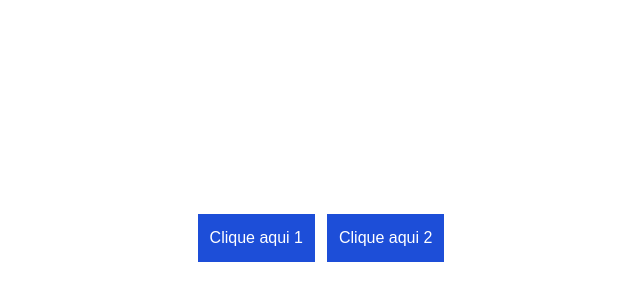
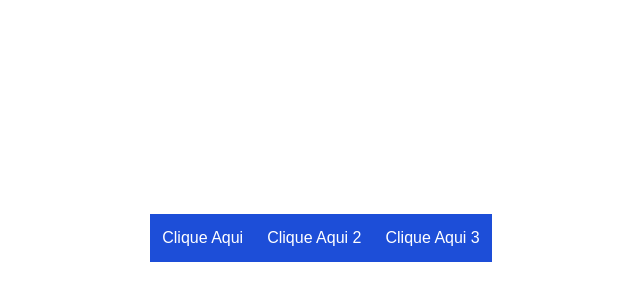
Before and after one commit to ewertonfranca94/react-aulas, a Next.js app: page / in a window 1280 px wide. Shown: the part 162-462 px from the top of the page, without its empty margins (319-959 px from the left). Built offline with nearby package versions, Linux system fonts and the light colour scheme.

Commit message:
Passando eventos via props

```diff
--- a/src/app/page.tsx
+++ b/src/app/page.tsx
@@ -1,16 +1,19 @@
 "use client"
+
+import { CustomButtom } from "@/componentes/CustomButton";
 
 const Page = () => {
 
-  const avisar = (msg: string) => {
-    alert(msg);
-  }
-
+  const handleButton1 = () => alert('Clicou no botão 1');
+  const handleButton2 = () => alert('Clicou no botão 2');
+  const handleButton3 = () => alert('Clicou no botão 3');
 
   return (
     <div className="w-screen h-screen flex justify-center items-center">
-      <button onClick={() => avisar('Mensagem 1')}className="p-3  bg-blue-700 text-white mr-3">Clique aqui 1</button>
-      <button onClick={() => avisar('Mensagem 2')}className="p-3  bg-blue-700 text-white">Clique aqui 2</button>
+      <CustomButtom label="Clique Aqui"   cliquei={handleButton1}/>
+      <CustomButtom label="Clique Aqui 2" cliquei={handleButton2}/>
+      <CustomButtom label="Clique Aqui 3" cliquei={handleButton3}/>
+
     </div>
 
   );
--- /dev/null
+++ b/src/componentes/CustomButton.tsx
@@ -0,0 +1,10 @@
+type Props = {
+    label: string;
+    cliquei: () => void;
+}
+
+export const CustomButtom = ({ label, cliquei } : Props)  => {
+    return (
+        <button onClick={cliquei} className="p-3 text-white bg-blue-700">{label}</button>
+    );
+}
```
